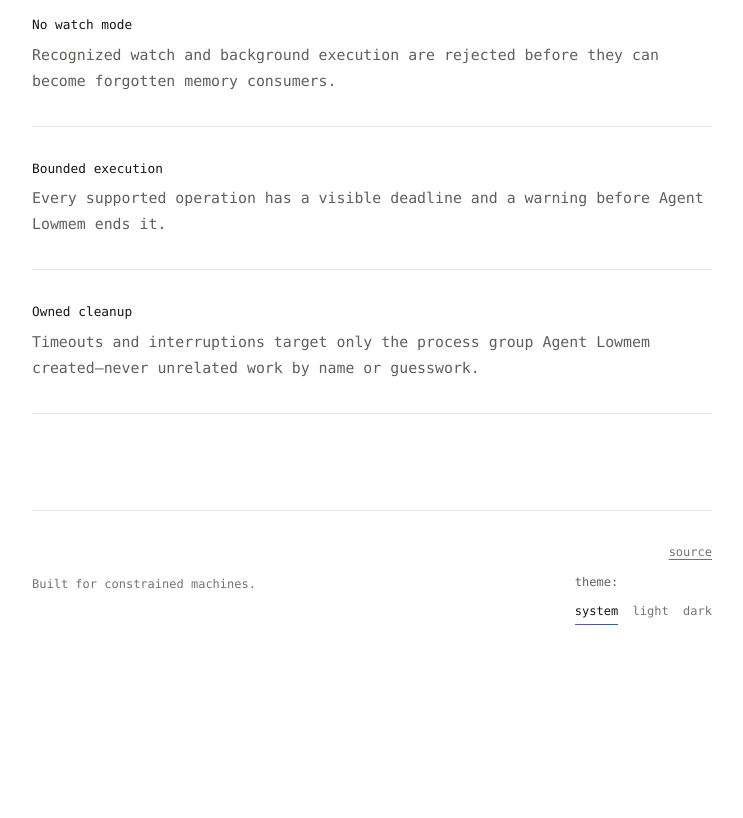
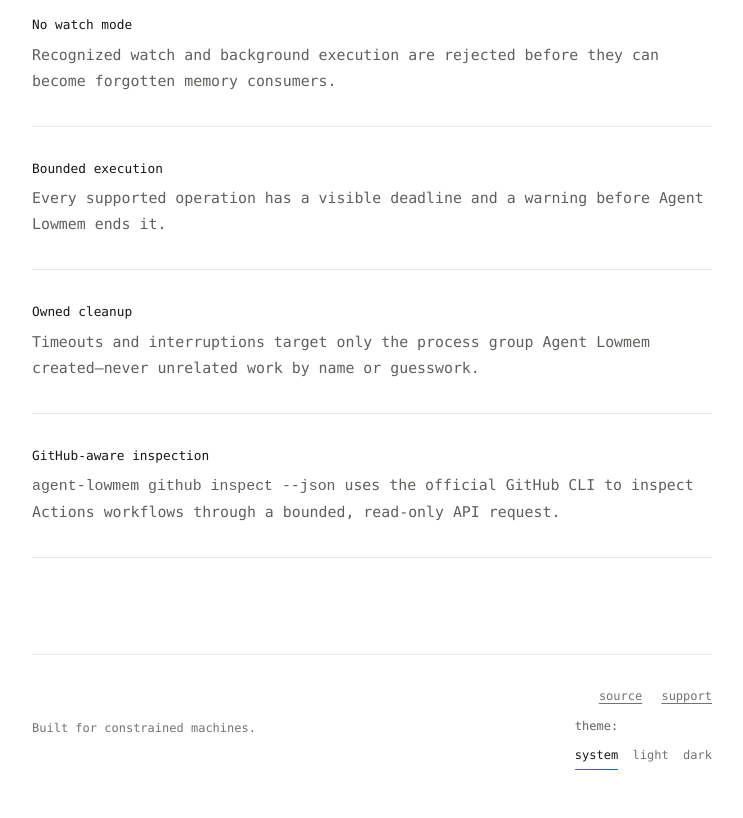
Before and after one commit to Pleo2/agentlowmem.dev, a plain HTML site: page index.html in a window 1280 px wide. Shown: the part 1396-2214 px from the top of the page, without its empty margins (268-1011 px from the left). Before the commit the page ends 2069 px from the top, so only its background shows below. Drawn offline with Linux system fonts and the light colour scheme.

Commit message:
feat: present GitHub integration

```diff
--- a/index.html
+++ b/index.html
@@ -298,12 +298,13 @@
       <article class="feature"><h2>No watch mode</h2><p>Recognized watch and background execution are rejected before they can become forgotten memory consumers.</p></article>
       <article class="feature"><h2>Bounded execution</h2><p>Every supported operation has a visible deadline and a warning before Agent Lowmem ends it.</p></article>
       <article class="feature"><h2>Owned cleanup</h2><p>Timeouts and interruptions target only the process group Agent Lowmem created—never unrelated work by name or guesswork.</p></article>
+      <article class="feature"><h2>GitHub-aware inspection</h2><p><code>agent-lowmem github inspect --json</code> uses the official GitHub CLI to inspect Actions workflows through a bounded, read-only API request.</p></article>
     </section>
   </main>
   <footer class="shell">
     <span>Built for constrained machines.</span>
     <div class="footer-tools">
-      <nav aria-label="Footer navigation"><a href="https://github.com/Pleo2/agentlowmem.dev">source</a></nav>
+      <nav aria-label="Footer navigation"><a href="https://github.com/Pleo2/agentlowmem.dev">source</a><a href="mailto:support@agentlowmem.dev">support</a></nav>
       <div class="theme-picker" role="radiogroup" aria-labelledby="theme-label">
         <span class="theme-label" id="theme-label">theme:</span>
         <div class="theme-options">
```
Also changed, not shown: 2 other files.
